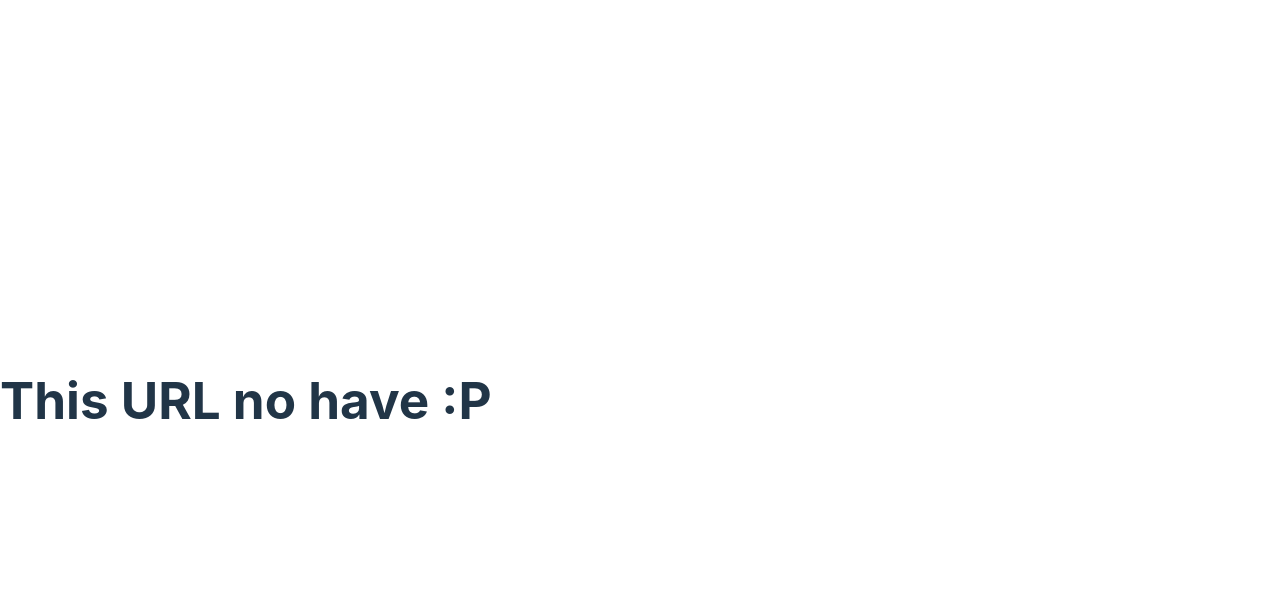
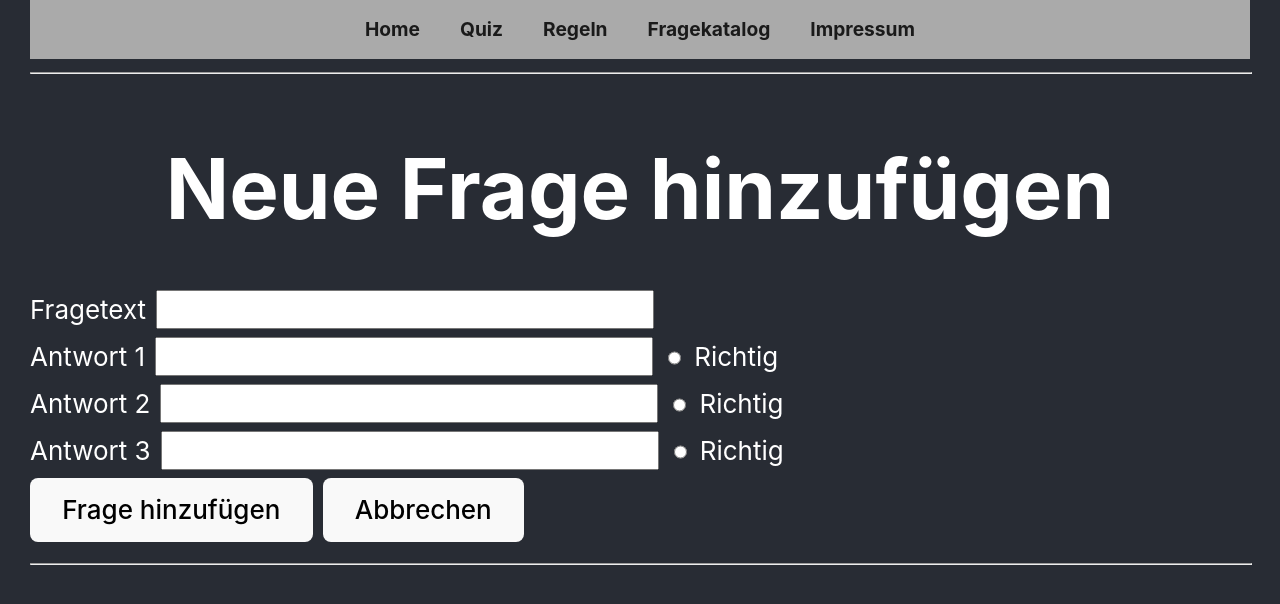
Before and after one commit to WISS-GB/M294-Code, a React (Vite) app: page /questions/new in a window 1280 px wide. Shown: the top 604 px of the page. Built offline with nearby package versions, Linux system fonts and the light colour scheme.

Commit message:
updated solution to meet new task description and previous solutions

```diff
--- a/src/App.css
+++ b/src/App.css
@@ -28,6 +28,28 @@ table.question-list td, table.question-list td li {
 
 .feedbackbar button {
   background-color: darkgreen;
+}
+
+.myform {
+  width: 100%;;
+}
+
+.myform>div{
+  display: flex;
+  gap: 10px;
+  margin-bottom: 8px;
+}
+
+.myform>div>label:first {
+  width: 44%;
+  text-align: right;
+}
+
+
+
+.myform input[type=text] {
+  padding: 3px;
+  width: 40%;
 }
 
 .App {
--- a/src/App.jsx
+++ b/src/App.jsx
@@ -5,6 +5,8 @@ import NotFound from './pages/NotFound';
 import GameSession from './pages/GameSession';
 import Rules from './pages/Rules';
 import Impressum from './pages/Impressum';
+import CategoryForm from './pages/CategoryForm';
+import QuestionForm from './pages/QuestionForm';
 import QuestionList from './pages/QuestionList';
 import GlobalNavigation from './components/GlobalNavigation';
 
@@ -18,6 +20,8 @@ function App() {
           <Route path="rules" element={<Rules />} />
           <Route path='questions' element={<QuestionList />} />
           <Route path="impressum" element={<Impressum />} />
+          <Route path="categories/new" element={<CategoryForm />} />
+          <Route path="questions/new" element={<QuestionForm />} />
       </Route>
       <Route path="*" element={<NotFound />} />
     </Routes>
--- a/src/components/GlobalNavigation.jsx
+++ b/src/components/GlobalNavigation.jsx
@@ -5,8 +5,8 @@ export default function GlobalNavigation() {
     <nav className='GlobalNavigation'>
       <Link to="/">Home</Link>
       <Link to="/quiz">Quiz</Link>
-      <Link to="/rules">Rules</Link>
-      <Link to="/questions">Questions</Link>
+      <Link to="/rules">Regeln</Link>
+      <Link to="/questions">Fragekatalog</Link>
       <Link to="/impressum">Impressum</Link>
     </nav>
   );
--- /dev/null
+++ b/src/pages/CategoryForm.jsx
@@ -0,0 +1,57 @@
+import {useState,useEffect} from 'react';
+
+const CategoryForm = () => {
+
+  const [inputs, setInputs] = useState({})
+
+  const handleChange = (event) => {
+    const {name, value} = event.target
+    setInputs({
+      ...inputs,
+      [name]: value
+    })
+  }
+
+  const handleSubmit = (event) => {
+
+    if (inputs.category.trim().length<3) {
+      alert("Bitte sinnvollen Kategorienamen mit mindestens drei Zeichen eingeben")
+      return
+    }
+    fetch("http://localhost:8080/category", {
+      mode: "cors",
+      method: "POST",
+      headers: {
+        "Content-Type": "application/x-www-form-urlencoded"
+      },
+      body: "name="+inputs.category
+    }).then((response) => {
+      if (response.status === 201 || response.status === 200) {
+        alert("Kategorie wurde angelegt")
+        window.location.reload()
+      } else {
+        alert("Kategorie konnte nicht angelegt werden, Fehlercode: " + response.status)
+
+      }
+    })
+  }
+
+  return (
+    <>
+      <h1>Neue Kategorie hinzufügen</h1>
+      <form className="myform">
+      <div>
+          <label htmlFor="category">Kategoriename</label>
+          <input type="text" name="category" id="category" onChange={ handleChange } />
+        </div>
+        <div>
+          <button type="submit" onClick={ handleSubmit }>Kategorie hinzufügen</button>
+          <button type="reset">Abbrechen</button>
+        </div>
+      </form>
+    </>
+  )
+
+}
+
+export default CategoryForm
--- a/src/pages/Home.jsx
+++ b/src/pages/Home.jsx
@@ -1,17 +1,19 @@
-import { useState } from "react";
+import { useState, useEffect } from "react";
 
 export default function Home() {
 
-  const [counter, setCounter] = useState(0)
+  const [count, setCount] = useState(0);
 
-  const clickMe = () => {
-    setCounter(counter + 1)
-  }
+    useEffect(() => {
+      setTimeout(() => {
+        setCount((count) => count + 1);
+      }, 1000);
+    }, []); // <- add empty brackets here
 
   return (
     <div>
       <h1>Home</h1>
-      <button onClick= { clickMe }>{ counter }</button>
+      <h4>I've rendered {count} times!</h4>
     </div>
   );
 }
--- /dev/null
+++ b/src/pages/QuestionForm.jsx
@@ -0,0 +1,100 @@
+import {useState,useEffect} from 'react';
+
+const QuestionForm = () => {
+
+  const [inputs, setInputs] = useState({})
+
+  const handleChange = (event) => {
+    const {name, value} = event.target
+    setInputs({
+      ...inputs,
+      [name]: value
+    })
+  }
+
+  const handleSubmit = (event) => {
+
+    if (inputs.question === "" || inputs.answer1 === "" || inputs.answer2 === "" || inputs.answer3 === "") {
+      alert("Bitte alle Felder ausfüllen")
+      event.preventDefault();
+      return
+    }
+
+    if (document.querySelector('input[name="correct"]:checked') === null
+        || document.querySelector('input[name="correct"]:checked') === undefined) {
+      alert("Bitte eine richtige Antwort auswählen")
+      event.preventDefault();
+      return
+    }
+
+    let question = {
+      "question": inputs.question,
+      "answers" : [{
+        "answer": inputs.answer1,
+        "correct": inputs.correct === "answer1"
+      },
+      {
+        "answer": inputs.answer2,
+        "correct": inputs.correct === "answer2"
+      },
+      {
+        "answer": inputs.answer3,
+        "correct": inputs.correct === "answer3"
+      }],
+    }
+
+    fetch("http://localhost:8080/questions/1/", {
+      method: "POST",
+      headers: {
+        "Content-Type": "application/json"
+      },
+      body: JSON.stringify(question)
+    }).then((response) => {
+      if (response.status === 201 || response.status === 200) {
+        console.log("Frage wurde angelegt")
+      } else {
+        alert("Frage konnte nicht angelegt werden, Fehlercode: " + response.status)
+      }
+    })
+  }
+
+  return (
+    <>
+      <h1>Neue Frage hinzufügen</h1>
+      <form action="" className='myform'>
+        <div>
+          <label htmlFor="question">Fragetext</label>
+          <input type="text" name="question" id="question" onChange={ handleChange } />
+        </div>
+        <div>
+          <label htmlFor="answer1">Antwort 1</label>
+          <input type="text" name="answer1" id="answer1" onChange={ handleChange } />
+          <input type="radio" id="a1_correct" name="correct" value="answer1" onChange={ handleChange }/>
+          <label htmlFor="a1_correct">Richtig</label>
+        </div>
+
+        <div>
+          <label htmlFor="answer2">Antwort 2</label>
+          <input type="text" name="answer2" id="answer2" onChange={ handleChange } />
+          <input type="radio" name="correct" id="a2_correct" value="answer2" onChange={ handleChange }/>
+          <label htmlFor="a2_correct">Richtig</label>
+        </div>
+
+        <div>
+          <label htmlFor="answer1">Antwort 3</label>
+          <input type="text" name="answer3" id="answer3" onChange={ handleChange } />
+          <input type="radio" name="correct" id="a3_correct" value="answer3" onChange={ handleChange }/>
+          <label htmlFor="a3_correct">Richtig</label>
+        </div>
+        <input type="hidden" name="category" id="category" value="1"/>
+        <div>
+          <button type="submit" onClick={ handleSubmit }>Frage hinzufügen</button>
+          <button type="reset">Abbrechen</button>
+        </div>
+      </form>
+    </>
+  )
+
+}
+
+export default QuestionForm
--- a/src/pages/QuestionList.jsx
+++ b/src/pages/QuestionList.jsx
@@ -1,4 +1,5 @@
 import { useEffect, useState } from "react";
+import { Link } from "react-router-dom";
 
 const QuestionList = () => {
 
@@ -19,6 +20,11 @@ const QuestionList = () => {
 
   return (
     <>
+      <h1>Fragekatalog</h1>
+      <div className="flex">
+      <button><Link to="/categories/new">Neue Kategorie</Link></button>
+      <button><Link to="/questions/new">Neue Frage</Link></button>
+      </div>
       <table className="question-list">
         <thead>
           <tr>
```
